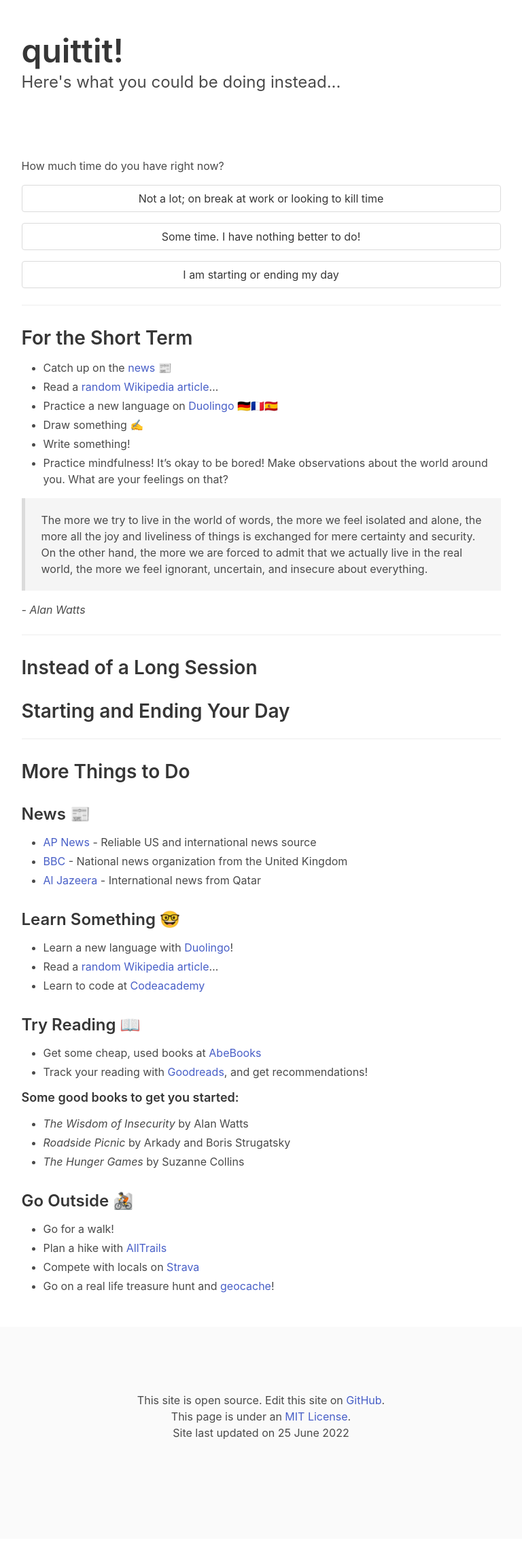
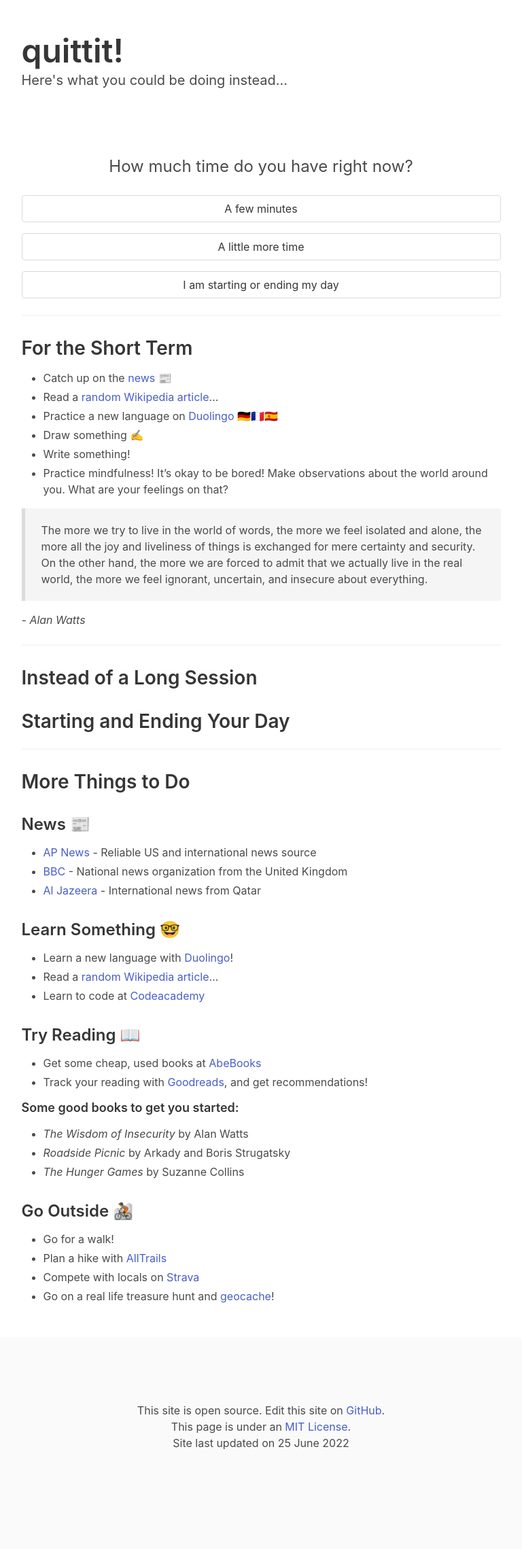
Before and after one commit to itsmaxymoo/quittit-website, a Jekyll site: the page built from index.md, in a window 1280 px wide. Shown: the whole page at 68% size, without its empty margins (256-1024 px from the left). Built offline with Jekyll 4.4.1, drawn with Linux system fonts in a browser that asks for light colours.

Commit message:
Better time question

```diff
--- a/_layouts/main.html
+++ b/_layouts/main.html
@@ -9,9 +9,9 @@ layout: base
 				<h1 class="title is-1">
 					{{ site.title }}
 				</h1>
-				<h4 class="subtitle is-4">
+				<h5 class="subtitle is-5">
 					Here's what you could be doing instead...
-				</h3>
+				</h5>
 			</hgroup>
 		</div>
 	</section>
--- a/_sass/main.sass
+++ b/_sass/main.sass
@@ -11,3 +11,8 @@ $container-max-width: $tablet
 
 // Import the rest of bulma
 @import "bulma/_all"
+
+// Custom classes
+.time-question-text
+	@extend .has-text-centered
+	@extend .is-size-4
--- a/index.md
+++ b/index.md
@@ -2,10 +2,10 @@
 # Do not remove this line ±1
 ---
 
-How much time do you have right now?
+<p class="time-question-text">How much time do you have right now?</p>
 
-{% include button.html url="#for-the-short-term" text="Not a lot; on break at work or looking to kill time" %}
-{% include button.html url="#instead-of-a-long-session" text="Some time. I have nothing better to do!" %}
+{% include button.html url="#for-the-short-term" text="A few minutes" %}
+{% include button.html url="#instead-of-a-long-session" text="A little more time" %}
 {% include button.html url="#starting-and-ending-your-day" text="I am starting or ending my day" %}
 
 ---
```
